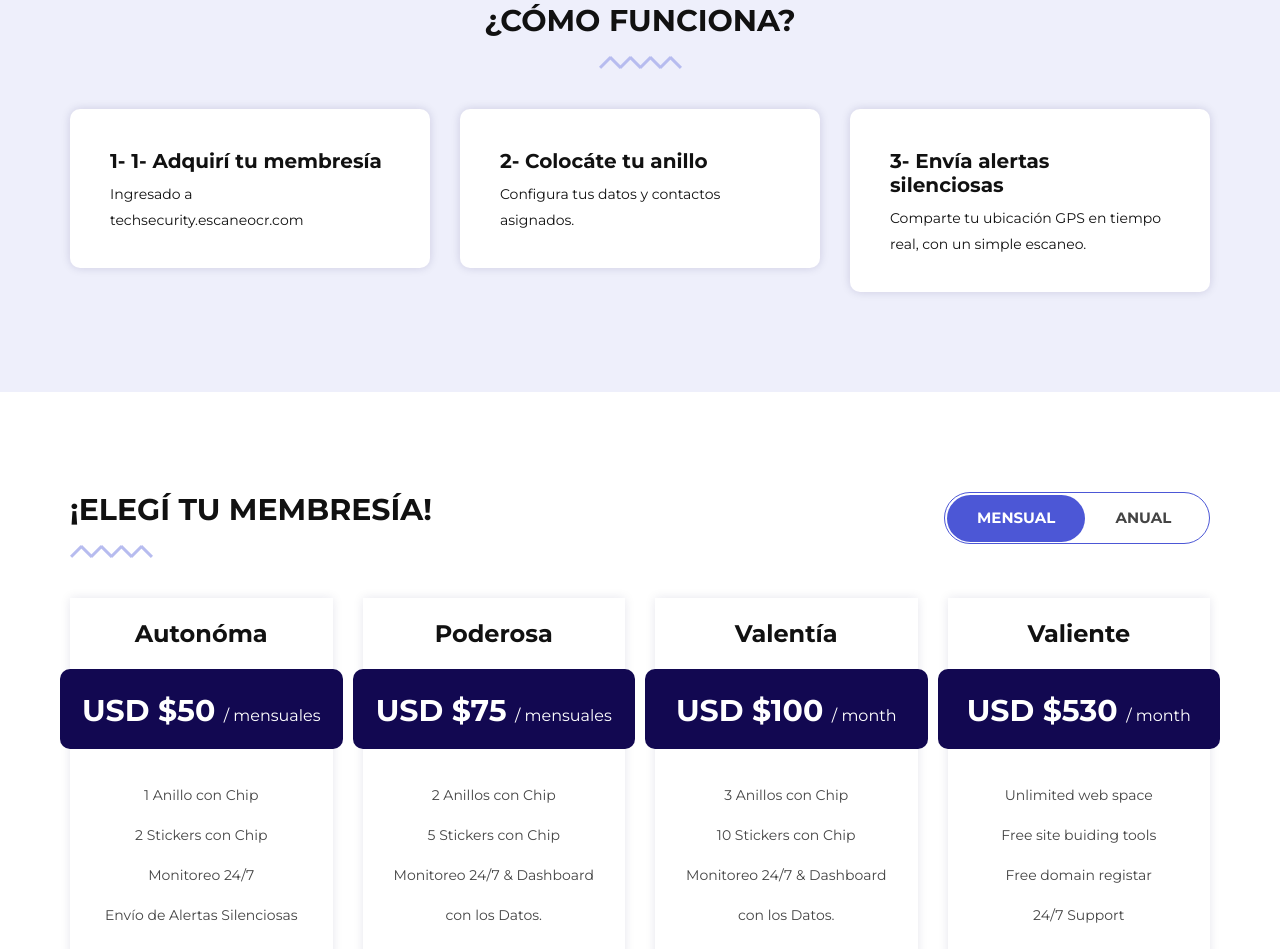
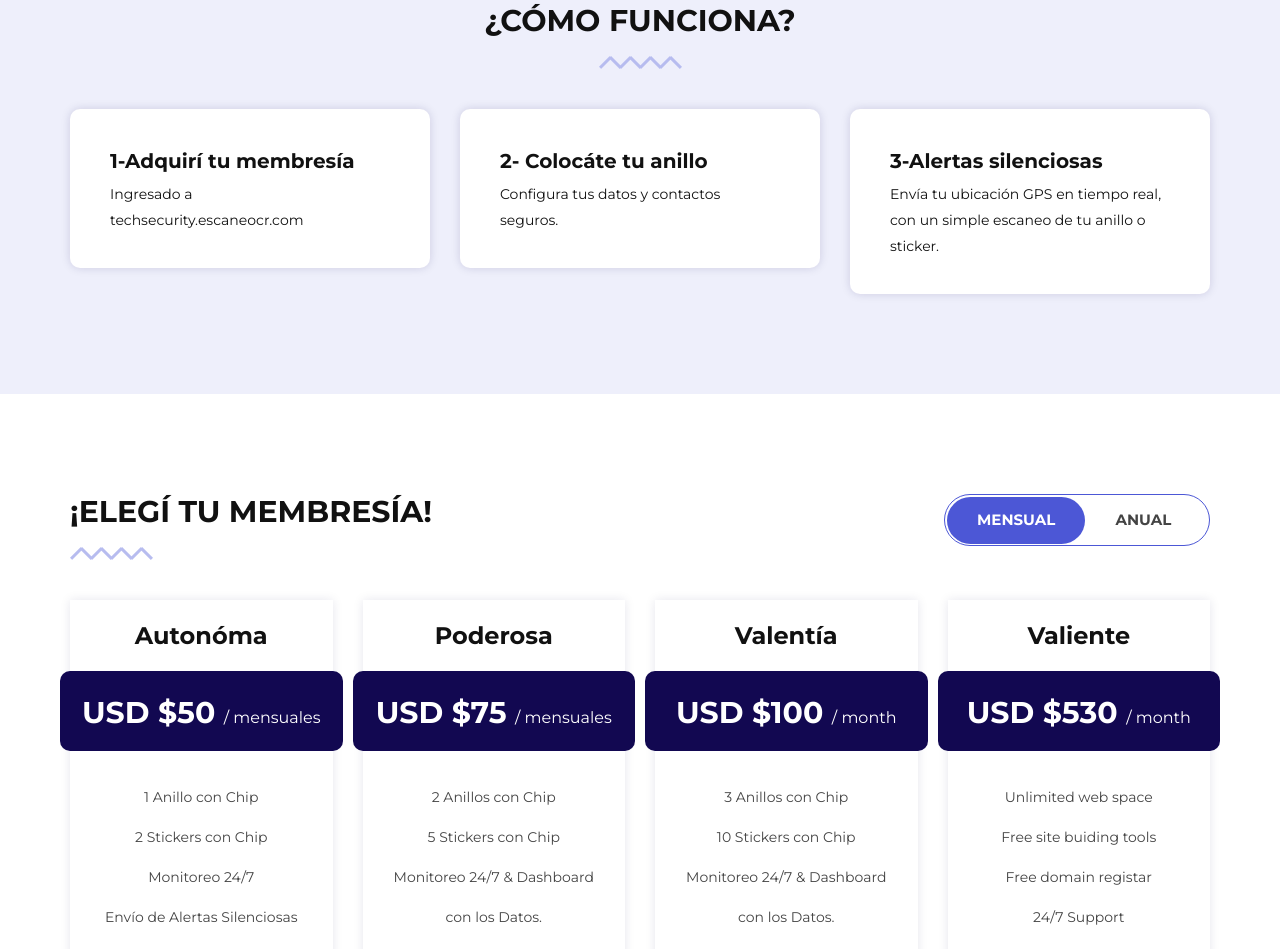
Before and after one commit to aibotsacademy/seguridad, a plain HTML site: page index.html in a window 1280 px wide. Shown: the part 1042-1991 px from the top of the page. Drawn offline with Linux system fonts and the light colour scheme.

Commit message:
Update index.html

```diff
--- a/index.html
+++ b/index.html
@@ -186,7 +186,7 @@
             <div class="row">
                 <div class="col-lg-4 col-md-4 col-sm-6">
                     <div class="services__item">
-                        <h5>1- 1- Adquirí tu membresía</h5>
+                        <h5>1-Adquirí tu membresía</h5>
 
                         <p> Ingresado a techsecurity.escaneocr.com</p>
                     </div>
@@ -195,14 +195,14 @@
                     <div class="services__item">
                         <h5>2- Colocáte tu anillo</h5>
 
-                        <p>Configura tus datos y contactos asignados.</p>
+                        <p>Configura tus datos y contactos seguros.</p>
                     </div>
                 </div>
                 <div class="col-lg-4 col-md-4 col-sm-6">
                     <div class="services__item">
-                        <h5>3- Envía alertas silenciosas</h5>
+                        <h5>3-Alertas silenciosas</h5>
 
-                       <p> Comparte tu ubicación GPS en tiempo real, con un simple escaneo.</p>
+                       <p>Envía tu ubicación GPS en tiempo real, con un simple escaneo de tu anillo o sticker.</p>
                     </div>
                 </div>
 
```
